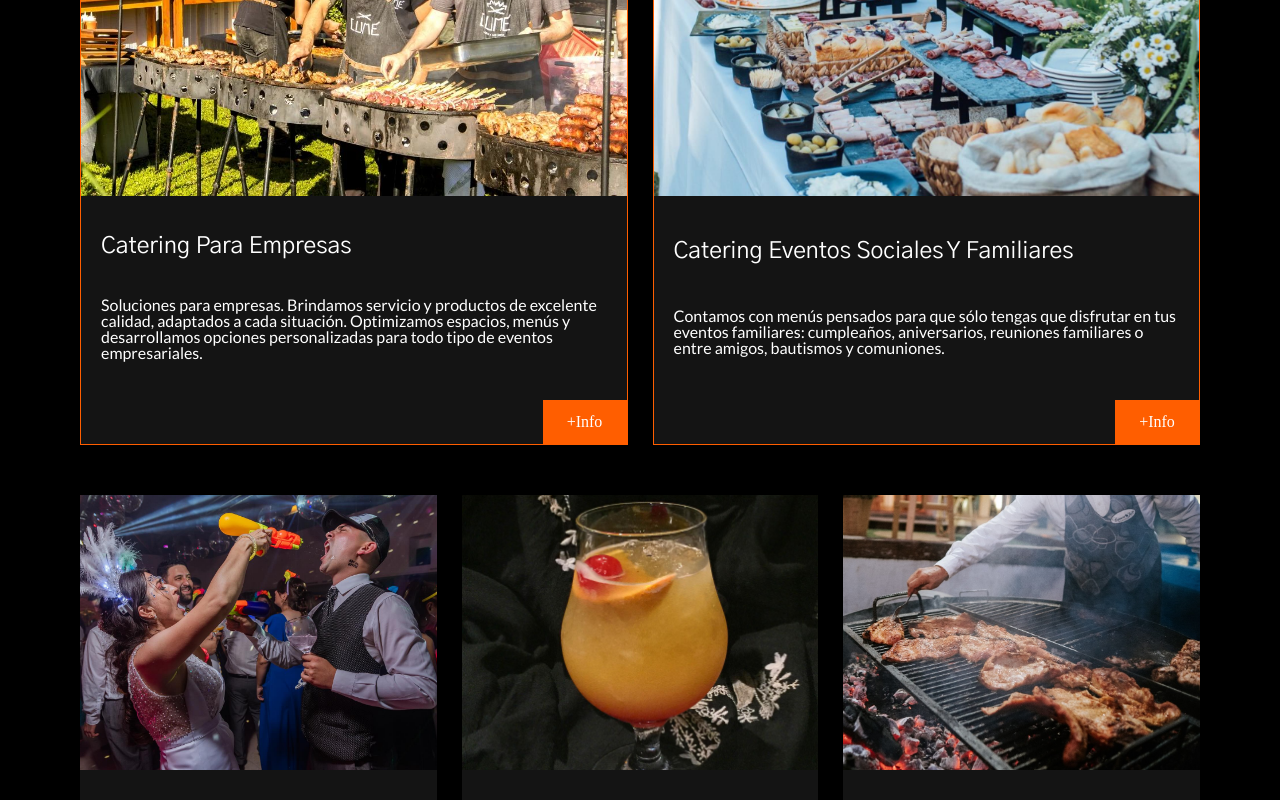
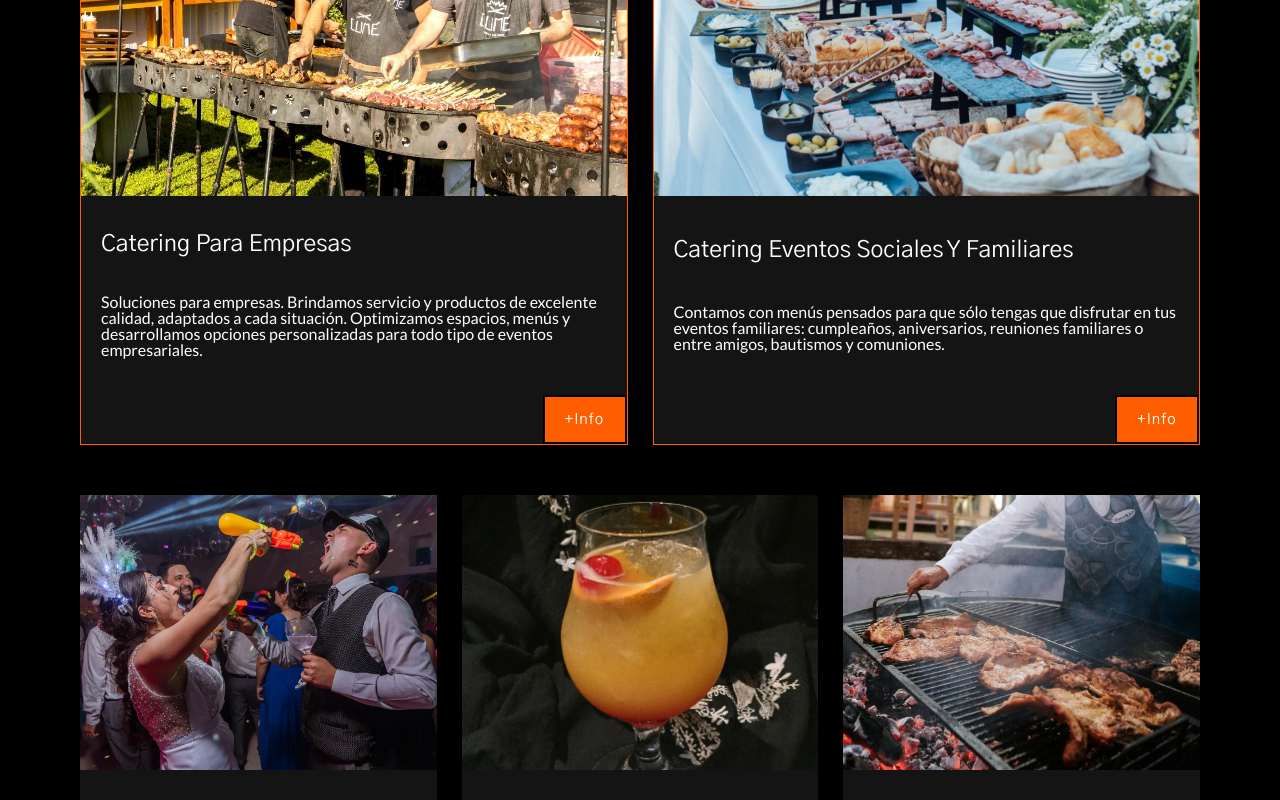
Before and after one commit to CrisIsaCh/talentotech, a plain HTML site: page index.html in a window 1280 px wide. Shown: the part 2000-2800 px from the top of the page. Drawn offline with nearby package versions, Linux system fonts and the light colour scheme.

Commit message:
stilos botones

```diff
--- a/index.html
+++ b/index.html
@@ -131,14 +131,18 @@
                     <p>Soluciones para empresas. Brindamos servicio y productos de excelente calidad, adaptados a cada
                         situación. Optimizamos espacios, menús y desarrollamos opciones personalizadas para todo tipo de
                         eventos empresariales.</p>
-                    <button>+Info</button>
+                        <div class="btn-2">
+                            <a href=""><span>+Info</span></a>
+                        </div>
                 </div>
                 <div class="card-serv">
                     <img src="asset/familiares.jpg" alt="">
                     <h2>Catering Eventos Sociales Y Familiares</h2>
                     <p>Contamos con menús pensados para que sólo tengas que disfrutar en tus eventos familiares:
                         cumpleaños, aniversarios, reuniones familiares o entre amigos, bautismos y comuniones.</p>
-                    <button>+Info</button>
+                        <div class="btn-2">
+                            <a href=""><span>+Info</span></a>
+                        </div>
                 </div>
 
             </div>
@@ -150,7 +154,9 @@
                     <h2>Catering Para Casamientos</h2>
                     <p>Llevamos tu fiesta soñada a la realidad. Catering con alternativas que contemplan todos los
                         momentos de una fiesta de estas dimensiones. Ofrecemos organización integral del evento.</p>
-                    <button>+Info</button>
+                        <div class="btn-2">
+                            <a href=""><span>+Info</span></a>
+                        </div>
                 </div>
                 <div class="card-serv1">
                     <img src="asset/trago1.jpg" alt="">
@@ -158,7 +164,9 @@
                     <p>Soluciones para empresas. Brindamos servicio y productos de excelente calidad, adaptados a cada
                         situación. Optimizamos espacios, menús y desarrollamos opciones personalizadas para todo tipo de
                         eventos empresariales.</p>
-                    <button>+Info</button>
+                        <div class="btn-2">
+                            <a href=""><span>+Info</span></a>
+                        </div>
                 </div>
                 <div class="card-serv1">
                     <img src="asset/eventos1.jpg" alt="">
@@ -166,7 +174,9 @@
                     <p>Ofrecemos un servicio integral de organización de eventos. Planificamos todos los aspectos para
                         lograr un evento exitoso. Coordinamos todos los detalles para que sólo te encargues de
                         disfrutar.</p>
-                    <button>+Info</button>
+                        <div class="btn-2">
+                            <a href=""><span>+Info</span></a>
+                        </div>
                 </div>
             </div>
         </section>
--- a/style.css
+++ b/style.css
@@ -35,7 +35,7 @@ ul {
 a {
 
     text-decoration: none;
-    text-transform: uppercase;
+    /* text-transform: uppercase; */
 }
 
 li:hover {
@@ -536,7 +536,7 @@ section {
     padding: 0px 20px;
 }
 
-.card-serv button {
+/* .card-serv button {
     width: 84px;
 
 
@@ -546,7 +546,80 @@ section {
     color: #fff;
     align-self: flex-end;
 
+} */
+/********************************************************/
+.btn-2 {
+    border: 2px solid #000000;
+
+    overflow: hidden;
+    background-color: #000000;
+    align-self: flex-end;
+    width: 84px;
+    display: flex;
+    justify-content: center;
+
 }
+
+.btn-2 a {
+
+    color: rgb(255, 255, 255);
+    font-size: 15px;
+    font-family: 'Gothic A1';
+    padding: 15px;
+    letter-spacing: 1px;
+    position: relative;
+    z-index: 2;
+
+
+}
+
+.btn-2 a::before {
+    content: '';
+    display: block;
+    position: absolute;
+    width: 100%;
+    height: 300%;
+    background-color: #ff5e00;
+    left: 30%;
+    top: -50%;
+    transform: rotate(40deg);
+    transition: all .2s ease-in-out;
+    z-index: -1;
+
+}
+
+.btn-2 a::after {
+    content: '';
+    display: block;
+    position: absolute;
+    width: 100%;
+    height: 300%;
+    background-color: #ff5e00;
+    left: -40%;
+    top: -138%;
+    transform: rotate(40deg);
+    transition: all .2s ease-in-out;
+    z-index: -1;
+
+}
+
+.btn-2 a:hover::before {
+
+    left: 150%;
+    top: -50%;
+
+}
+
+.btn-2 a:hover::after {
+
+    left: -150%;
+    top: -140%;
+
+}
+
+
+
+
 
 /*************************************************/
 
@@ -585,7 +658,7 @@ section {
     padding: 0px 20px;
 }
 
-.card-serv1 button {
+/* .card-serv1 button {
     width: 84px;
 
 
@@ -595,7 +668,7 @@ section {
     color: #fff;
     align-self: flex-end;
 
-}
+} */
 
 
 /*****************************galeria*************************************/
```
